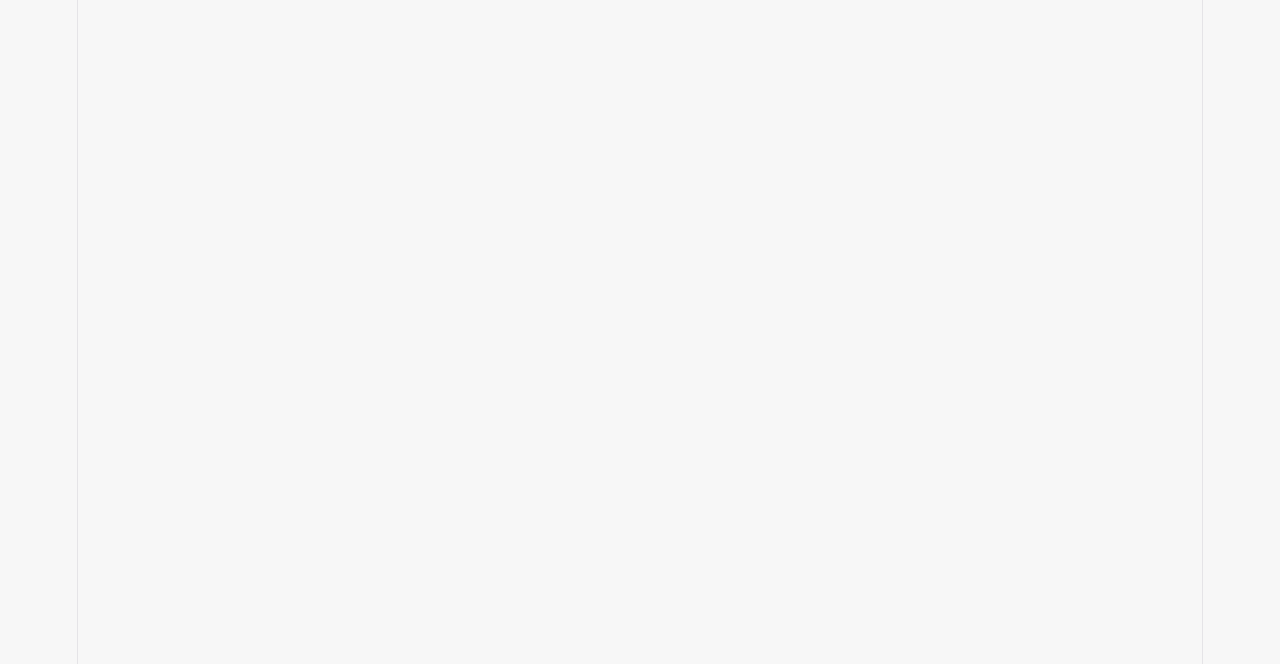
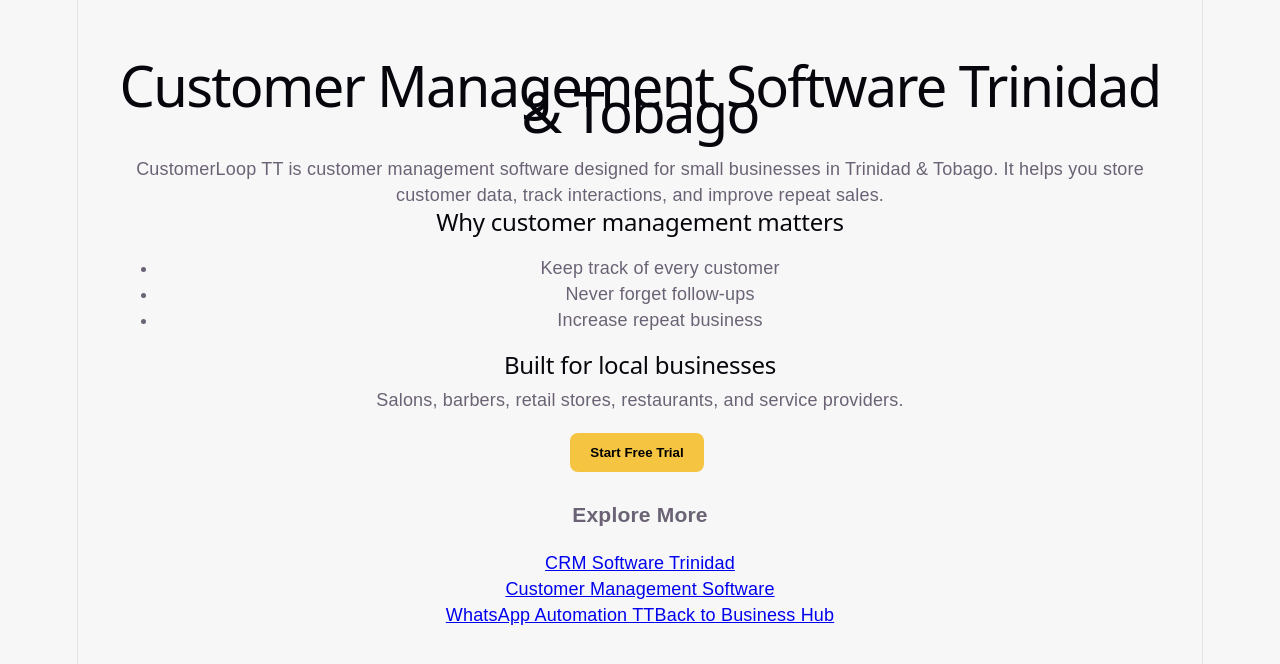
Before and after one commit to extrahandstt/customerloop-tt, a React (Vite) app: page /customer-management-trinidad in a window 1280 px wide. Before the commit this address had no page. Shown: the top 664 px of the page. Built offline with nearby package versions, Linux system fonts and the light colour scheme.

Commit message:
fix sitemap routes

```diff
--- a/src/App.jsx
+++ b/src/App.jsx
@@ -45,7 +45,7 @@
 <Route path="/onboarding" element={<Onboarding />} />
 <Route path="/" element={<Landing />} />
 <Route
-  path="/customer-management-software-trinidad"
+  path="/customer-management-trinidad"
   element={<CustomerManagementTrinidad />}
 />
 <Route
--- a/src/pages/seo/CrmTrinidad.jsx
+++ b/src/pages/seo/CrmTrinidad.jsx
@@ -83,7 +83,7 @@
           WhatsApp Automation Trinidad
         </a>
         {" | "}
-        <a href="/customer-management-software-trinidad">
+        <a href="/customer-management-trinidad">
           Customer Management Software
         </a>
         {" | "}
--- a/src/pages/seo/CustomerManagementTrinidad.jsx
+++ b/src/pages/seo/CustomerManagementTrinidad.jsx
@@ -38,7 +38,7 @@
   <h3>Explore More</h3>
 
   <a href="/crm-trinidad">CRM Software Trinidad</a><br />
-  <a href="/customer-management-software-trinidad">
+  <a href="/customer-management-trinidad">
     Customer Management Software
   </a><br />
   <a href="/whatsapp-business-automation-trinidad">
--- a/src/pages/seo/WhatsappAutomationTrinidad.jsx
+++ b/src/pages/seo/WhatsappAutomationTrinidad.jsx
@@ -76,7 +76,7 @@
       <p>
         <a href="/crm-trinidad">CRM Software Trinidad</a>
         {" | "}
-        <a href="/customer-management-software-trinidad">
+        <a href="/customer-management-trinidad">
           Customer Management Software
         </a>
         {" | "}
```
Also changed, not shown: 1 other file (tests, documents, lock files or other folders).
